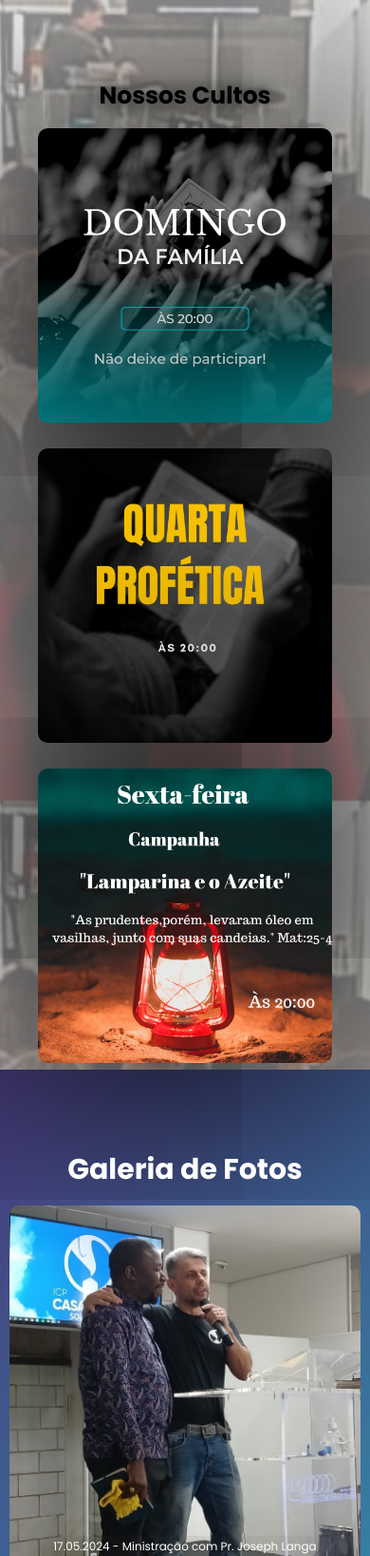
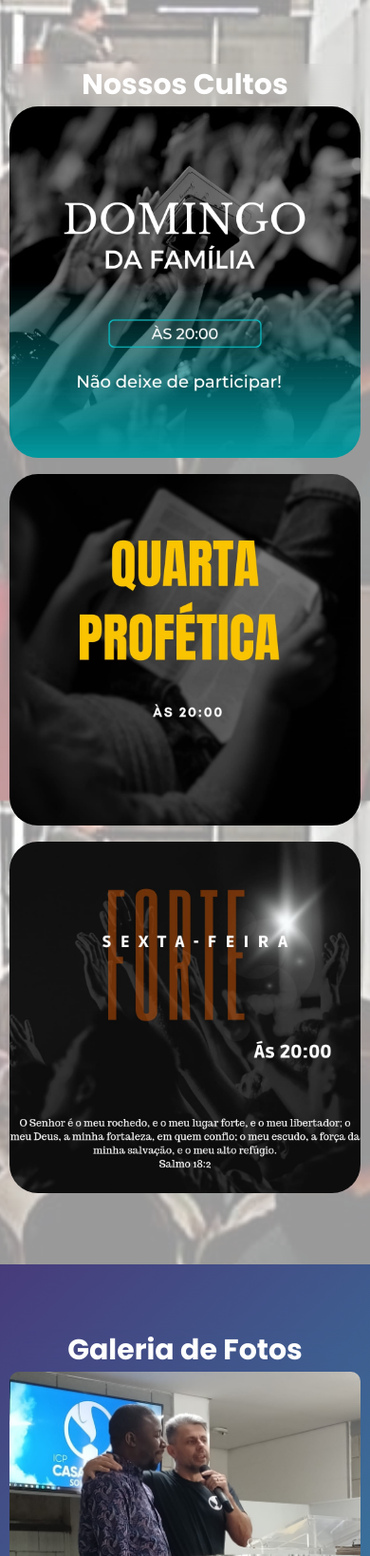
Before and after one commit to wesleyaguiarlopes/site-icp-casa-do-pai-sorocaba, a PHP site: page / in a window 390 px wide. Shown: the part 1278-2916 px from the top of the page at 95% size. Run offline with PHP 8.4, Linux system fonts and the light colour scheme; some libraries are stand-ins or nearby versions.

Commit message:
Adjust the cults section

```diff
--- a/assets/css/responsive.css
+++ b/assets/css/responsive.css
@@ -75,12 +75,6 @@
         margin-top: 10px;
     }
 
-    /* section cults */
-
-    .cults-content img {
-        width: 300px;
-    }
-
     /* section contribute */
 
     #contribuir p {
@@ -148,12 +142,6 @@
 
     .social-bar a {
         font-size: 16px
-    }
-
-    /* section cults */
-
-    .cults-content img {
-        width: 250px;
     }
 
     /* section team icp */
@@ -265,16 +253,6 @@
         font-size: 16px;
         padding: 8px 14px;
         margin-top: 16px;
-    }
-
-    /* section cults */
-
-    .cults-container {
-        flex-direction: column;
-    }
-
-    .cults-content img {
-        width: 260px;
     }
 
     /* section prayer request */
@@ -540,27 +518,6 @@
         right:50px;
     }
 
-    /* section default in main*/
-
-    .section-default-1 {
-        height: auto;
-    }
-
-    /* section cults */
-
-    .section-title {
-        margin: 15px 0 15px 0;
-        font-size: 25px;
-    }
-
-    .cults-container {
-        gap: 20px;
-    }
-
-    .cults-content img {
-        width: 310px;
-    }
-
     /* section prayer request */
 
     #pedido-de-oracao-enviado {
@@ -718,25 +675,6 @@
         font-size: 1rem;
         margin-right: 6px;
     }
-
-    .section-default-1 {
-        height: auto;
-    }
-
-    /* section cults */
-
-    .section-title {
-        margin: 0 0 10px 0;
-        font-size: 20px;
-    }
-
-    .cults-container {
-        gap: 10px;
-    }
-
-    .cults-content img {
-        width: 200px;
-    }
 }
 
 @media (max-height: 820px) {
@@ -745,7 +683,19 @@
     }
 }
 
-/* section photo gallery */
+/* --- SECTION CULTS --- */
+
+@media (max-width: 884px) {
+    #cultos {
+        height: auto;
+
+        .cults-container {
+            flex-direction: column;
+        }
+    }
+}
+
+/* --- SECTION PHOTO GALLERY --- */
 
 @media (max-width: 1239px) and (min-width: 710px) {
     #galeria-de-fotos {
--- a/assets/css/style.css
+++ b/assets/css/style.css
@@ -163,18 +163,14 @@ body {
     background-color: var(--color-level3);
 }
 
-.section-default-1 {
-    height: 100vh;
-    padding-top: 68px;
-    background-color: var(--color-level3);
-}
-
 /* section title default */
 
 .section-title {
     font-size: 30px;
     font-weight: bold;
     text-align: center;
+    color: var(--color-level3);
+    backdrop-filter: blur(10px);
 }
 
 /* section banner */
@@ -362,29 +358,39 @@ body {
 /* section cults */
 
 #cultos {
-    color: #000;
     background-image: url(/assets/images/wallpaper/wallpaper-2-opacity-40.png);
     background-repeat: no-repeat;
     background-size: cover;
     background-attachment: fixed;
     background-position: center;
+    height: 100vh;
+    padding: 68px 10px;
+
+    .title-cultus {
+        font-size: 30px;
+        text-align: center;
+        color: var(--color-level3);
+        backdrop-filter: blur(10px);
     }
 
     .cults-container {
         height: 95%;
+        max-width: 1440px;
+        margin: 0 auto;
         display: flex;
         align-items: center;
         justify-content: space-evenly;
+        gap: 10px;
+
+        .cults-content {
+            max-width: 400px;
+
+            img {
+                width: 100%;
+                border-radius: 30px;
             }
-
-#cultos h3 {
-    text-shadow: 1px 1px 20px #000;
         }
-
-.cults-content img {
-    width: 400px;
-    border-radius: 10px;
-    box-shadow: 0px 0px 300px 20px #000;
+    }
 }
 
 /* section photo-gallery */
--- a/index.html
+++ b/index.html
@@ -83,9 +83,9 @@
                 <div id="acrylic-background">
                     <div id="call-to-action">
                         <h2 class="title">
-                            <span class="church">Igreja</span>
-                            <span class="communion">Comunhão</span>
-                            <span class="full">Plena</span>
+                            <span class="church">ICP</span>
+                            <span class="communion">Casa do Pai</span>
+                            <span class="full"></span>
                             <span class="city">Sorocaba</span>
                         </h2>
                         <p class="slogan">Vida Plena com Deus</p>
@@ -113,8 +113,8 @@
                     <a class="btn-devotional" href="https://www.comunhaoplenasorocaba.com.br/devocional">ler o devocional<i class="fa-solid fa-arrow-right fa-fade"></i></a>
                 </div>
             </section>
-            <section id="cultos" class="section-default-1">
-                <h3 class="section-title">Nossos Cultos</h3>
+            <section id="cultos">
+                <h3 class="title-cultus">Nossos Cultos</h3>
                 <div class="cults-container">
                     <div class="cults-content">
                         <img src="assets/images/banner_campaigns-and-cults/2024/banner_family-sunday.jpeg" alt="banner Domingo da família">
@@ -123,7 +123,7 @@
                         <img src="assets/images/banner_campaigns-and-cults/2024/banner_prophetic-thursday.jpeg" alt="banner Quarta profética">
                     </div>
                     <div class="cults-content">
-                        <img src="assets/images/banner_campaigns-and-cults/2024/banner_strong-friday-lamp-and-olive-oil-campaign.jpeg" alt="banner Sexta-feira Forte, Campanha: Lamparina e o Azeite">
+                        <img src="assets/images/banner_campaigns-and-cults/2024/banner_strong-friday.jpeg" alt="banner Sexta-feira Forte">
                     </div>
                 </div>
             </section>
```
Lines whose indentation alone changed are shown as unchanged.
